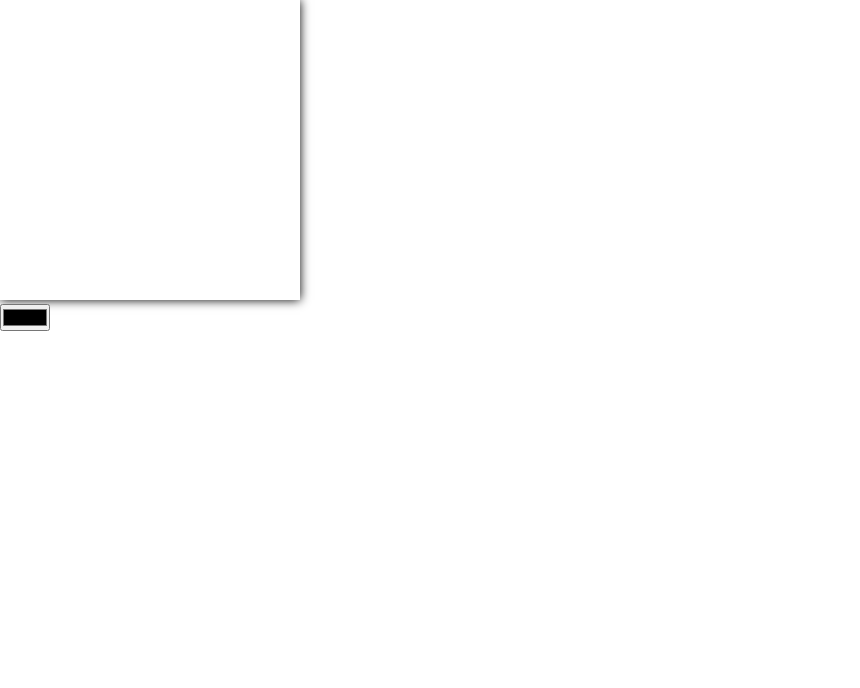
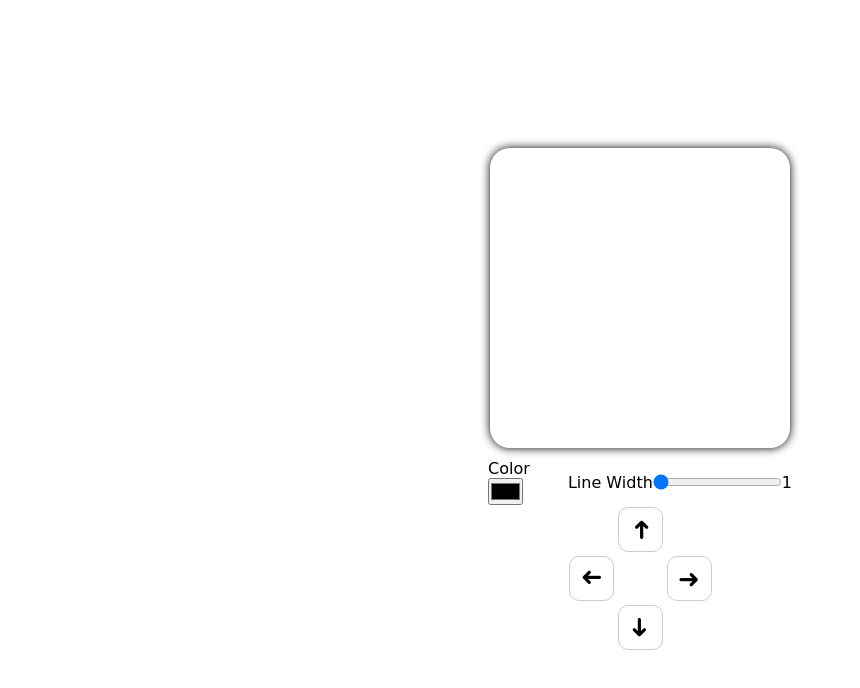
Before and after one commit to MiguelE8a/FLECHAS_TECLADO, a plain HTML site: page index.html in a window 1280 px wide. Shown: the whole page, without its empty margins (0-860 px from the left). Drawn offline with Linux system fonts and the light colour scheme; a web font is replaced by a local one.

Commit message:
hemos añadido los botones flecha

```diff
--- a/index.html
+++ b/index.html
@@ -9,12 +9,36 @@
 </head>
 <body>
   <div class="main">
-    <div class="container-Game" id="containerGame" >
-      <canvas width="300" height="300" id="canvas"></canvas>
+    <div class="container-main">
+      <div class="container-Game" id="containerGame" >
+        <canvas width="300" height="300" id="canvas"></canvas>
+      </div>
+      <div class="contain-Controls">
+        <div class="container-Inputs">
+          <div class="contain-inputColor">
+            <p>Color</p>
+            <input type="color" id="color">
+          </div>
+          <div class="container-range">
+            <label for="width">Line Width</label>
+            <input type="range" name="price" id="width" min="1" max="8" step="1" value="1">
+            <output class="width-output" for="width"></output>
+          </div>
+        </div>
+        <div class="container-Flechas">
+          <div class="1"></div>
+          <div class="dos flexCenter border-button"> &#10140;</div>
+          <div class="3"></div>
+          <div class="cuatro flexCenter border-button"> &#10140;</div>
+          <div class="5"></div>
+          <div class="seis flexCenter border-button">&#10140;</div>
+          <div class="7"></div>
+          <div class="ocho flexCenter border-button">&#10140;</div>
+          <div class="9"></div>
+        </div>
+      </div>
     </div>
-    <div class="contain-Controls">
-      <input type="color" id="color">
-    </div>
+
   </div>
   <script src="index.js"></script>
 </body>
--- a/index.js
+++ b/index.js
@@ -1,7 +1,18 @@
-let canvas = document.getElementById('canvas')
-let papel = canvas.getContext('2d'),
-color = document.getElementById('color');
-document.addEventListener('keydown', mostrarColor)
+let canvas = document.getElementById('canvas'),
+papel = canvas.getContext('2d'),
+color = document.getElementById('color'),
+width = document.querySelector('#width'),
+outputWidth = document.querySelector('.width-output');
+document.addEventListener('keydown', dibujar)
+
+outputWidth.textContent = width.value
+
+width.addEventListener('input', function(){
+  outputWidth.textContent = width.value
+})
+
+
+console.log(papel)
 
 let x = 150, y = 150, movimiento = 10,
 xi = x,
@@ -9,8 +20,7 @@ yi = y,
 xf = x,
 yf = y;
 
-
-function mostrarColor(e){
+function dibujar(e){
   switch (e.keyCode){
     case 37:
      xi = xf
@@ -18,7 +28,7 @@ function mostrarColor(e){
       console.log('vamos para la izquierda')
       xf -= movimiento
       xi = xf+movimiento
-      dibujarLinea(xi, yi, xf, yf, papel, color.value)
+      dibujarLinea(xi, yi, xf, yf, papel, color.value, width.value)
     break;
 
     case 38:
@@ -27,7 +37,7 @@ function mostrarColor(e){
       console.log('vamos para arriba')
       yf -= movimiento
       yi = yf + movimiento
-      dibujarLinea(xi, yi, xf, yf, papel , color.value)
+      dibujarLinea(xi, yi, xf, yf, papel , color.value, width.value)
     break;
 
     case 39:
@@ -36,7 +46,7 @@ function mostrarColor(e){
       console.log('vamos para la derecha')
       xf += movimiento
       xi = xf - movimiento
-      dibujarLinea(xi, yi, xf, yf, papel, color.value)
+      dibujarLinea(xi, yi, xf, yf, papel, color.value, width.value)
     break;
 
     case 40:
@@ -45,17 +55,18 @@ function mostrarColor(e){
       console.log('vamos para abajo')
       yf += movimiento
       yi = yf - movimiento
-      dibujarLinea(xi, yi, xf, yf, papel, color.value)
+      dibujarLinea(xi, yi, xf, yf, papel, color.value, width.value)
     break;
   }
 }
 
-function dibujarLinea(xi, yi, xf, yf, lienzo, color){
+function dibujarLinea(xi, yi, xf, yf, lienzo, color, width){
   lienzo.beginPath()
   lienzo.strokeStyle = color;
-  lienzo.lineWidth = 4;
+  lienzo.lineWidth = width;
   lienzo.moveTo(xi, yi)
   lienzo.lineTo(xf ,yf)
   lienzo.stroke()
   lienzo.closePath()
+  console.log(lienzo)
 }
--- a/sass/style.scss
+++ b/sass/style.scss
@@ -1,13 +1,29 @@
+@import url('https://fonts.googleapis.com/css2?family=Boogaloo&display=swap');
 *{
   margin: 0;
   padding: 0;
   box-sizing: border-box;
+  font-family: 'Boogaloo', cursive;
+  font-size: 62.5%;
 }
+// body{
+//   width: 100vw;
+//   display: inline;
+// }
 .main{
-  // align-self: center;
   width: 100vw;
   min-height: 100vh;
-  // text-align: center;
+  margin: 0 auto;
+  display: flex;
+  justify-content: center;
+  align-items: center;
+}
+.container-main{
+  width: 320px;
+  display: flex;
+  justify-content: center;
+  align-items: center;
+  flex-direction: column;
 }
 .container-Game{
   // margin-top: 20px;
@@ -18,3 +34,77 @@
 canvas{
   box-shadow: 0 0 10px #000;
 }
+.contain-Controls{
+  width: 100%;
+  display: flex;
+  align-items: center;
+  justify-content: space-between;
+  flex-direction: column;
+
+  .container-Inputs{
+    width: 95%;
+    display: flex;
+    align-items: center;
+    justify-content: space-between;
+    margin-top: 10px;
+
+    .contain-inputColor{
+      p{
+        font-size: 1.6rem;
+      }
+      #color{
+        width: 35px;
+      }
+    }
+
+    .container-range{
+      display: flex;
+      align-items: center;
+      justify-content: space-between;
+      label{
+        font-size: 1.6rem;
+      }
+      output{
+        font-size: 1.6rem;
+      }
+    }
+  }
+}
+.container-Flechas{
+  width: 60%;
+  display: grid;
+  justify-content: center;
+  grid-template-columns: auto auto auto;
+  div{
+    width: 4.5rem;
+    height: 4.5rem;
+    font-size: 2.6rem;
+    // background-color: aqua;
+    margin: 0.2rem;
+  }
+}
+
+.flexCenter{
+  display: flex;
+  justify-content: center;
+  align-items: center;
+  font-size: 4.6rem;
+  border-radius: 1rem;
+}
+
+.border-button{
+  border: 0.1rem solid #ccc;
+}
+.dos{
+  transform: rotate(270deg);
+
+}
+.cuatro{
+  transform: rotate(180deg);
+}
+.ocho{
+ transform: rotate(90deg);
+}
+#canvas{
+  border-radius: 2rem;
+}
```
Also changed, not shown: css/style.css, 1 other file.
